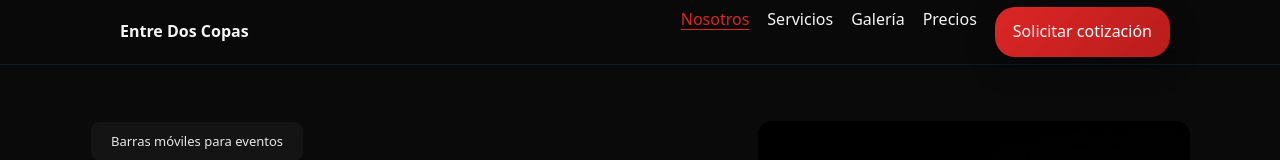
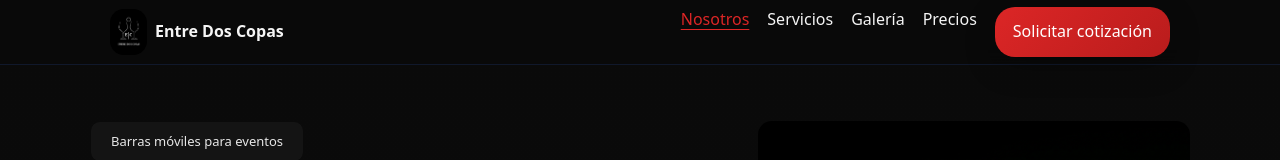
Before and after one commit to letcheverry1/landing-barra-movil, a plain HTML site: page index.html in a window 1280 px wide. Shown: the top 160 px of the page. Drawn offline with Linux system fonts and the light colour scheme.

Commit message:
logo agregado en el header

```diff
--- a/assets/css/style.css
+++ b/assets/css/style.css
@@ -28,8 +28,14 @@ img{max-width:100%;height:auto;border-radius:14px}
 .container{max-width:var(--max);margin-inline:auto;padding:0 20px}
 header{position:sticky;top:0;backdrop-filter:saturate(180%) blur(10px);background:rgba(10,10,10,.65);border-bottom:1px solid var(--border);z-index:40}
 .nav{display:flex;align-items:center;justify-content:space-between;height:64px}
-.brand{display:flex;align-items:center;gap:10px;font-weight:700}
-.brand .logo{font-size:26px}
+.brand{display:flex;
+  align-items:center;
+  gap:8px;font-weight:700}
+.brand .logo{
+  height: 2.9rem;
+
+  width: auto;
+}
 nav ul{display:flex;gap:18px;list-style:none;padding:0;margin:0}
 .btn{display:inline-flex;align-items:center;justify-content:center;padding:12px 18px;border-radius:20px;border:1px solid var(--border);background:#121a2f;color:var(--text);transition:.2s;box-shadow:var(--shadow)}
 .btn:hover{transform:translateY(-1px);border-color:#2b354f}
--- a/index.html
+++ b/index.html
@@ -43,7 +43,10 @@
 <body>
   <header>
     <div class="container nav" id="top">
-      <div class="brand"><span class="logo"></span>Entre Dos Copas</div>
+      <div class="brand">
+        <img src="Logo.png" alt="Logo Entre Dos Copas" class="logo"/>
+        <span>Entre Dos Copas</span>
+      </div>
       <nav id="nav">
         <button class="btn menu-btn" aria-label="Abrir menú" onclick="toggleMenu()">Menú ▾</button>
         <ul>
```
Also changed, not shown: Logo.png (added).
